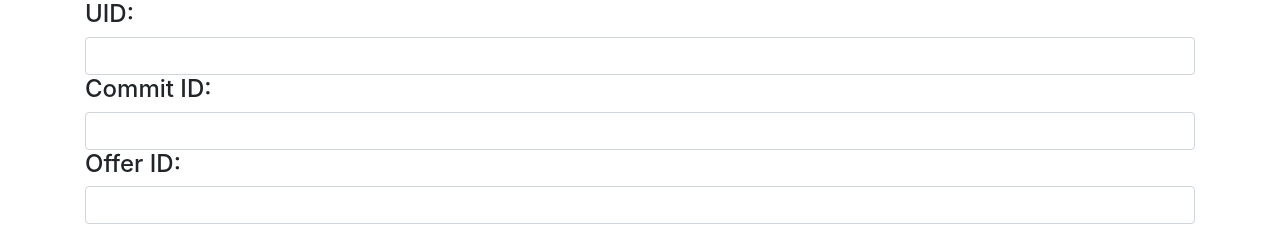
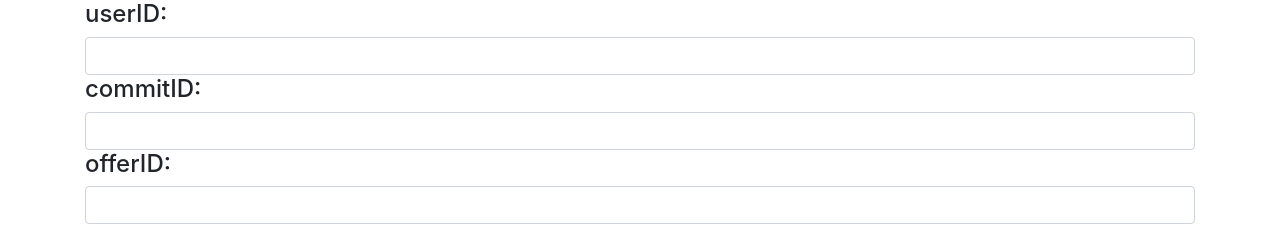
Before and after one commit to zeinabfarag/BulkPurchasingApp, a plain HTML site: page sessionVar/session.html in a window 1280 px wide. Shown: the top 228 px of the page. Drawn offline with nearby package versions, Linux system fonts and the light colour scheme.

Commit message:
updated field names to match variable names

```diff
--- a/sessionVar/session.html
+++ b/sessionVar/session.html
@@ -18,15 +18,15 @@
         <form>
             <div class="row">
                 <div class="col-12">
-                    <h4>UID:</h4>
+                    <h4>userID:</h4>
                     <input id='uidInput' type="text" class="form-control">
                 </div>
                 <div class="col-12">
-                    <h4>Commit ID:</h4>
+                    <h4>commitID:</h4>
                     <input id='commitInput' type="text" class="form-control" placeholder="">
                 </div>
                 <div class="col-12">
-                    <h4>Offer ID:</h4>
+                    <h4>offerID:</h4>
                     <input id='offerInput' type="text" class="form-control" placeholder="">
                 </div>
                 <button id='saveBtn' type="submit" class="btn btn-primary col-4 m-2">Save Session Variable</button>
```
